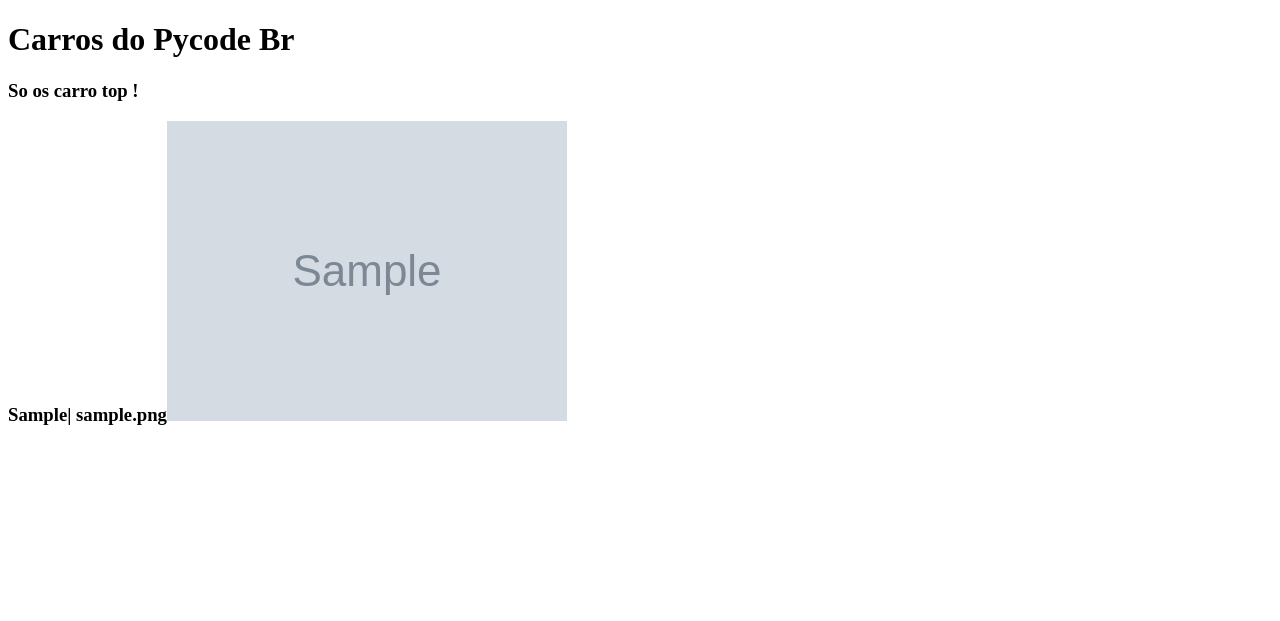
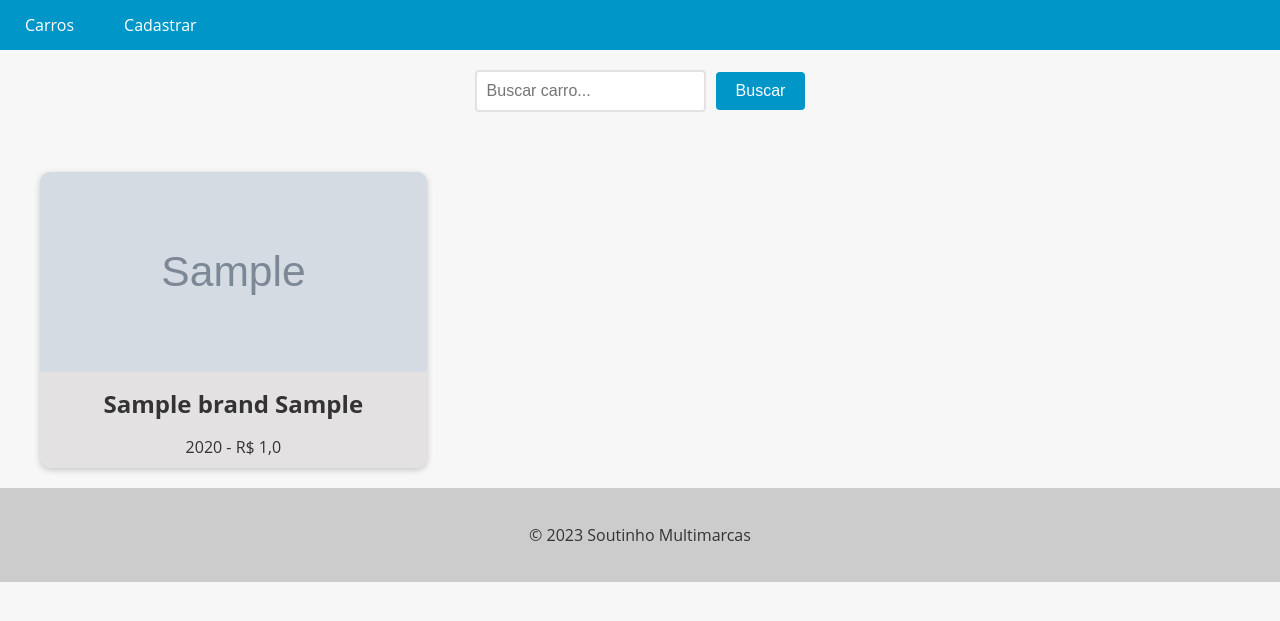
Before and after one commit to GabrielSouto19/Django_M, a Django app: page /cars/ in a window 1280 px wide. Shown: the top 621 px of the page. Run offline with Django 5.2, Linux system fonts and the light colour scheme; tables that the repository leaves empty hold one stand-in row (values such as "Sample post"); grey boxes marked "Sample" are stand-in pictures.

Commit message:
forms no django

```diff
--- a/Carros/app/settings.py
+++ b/Carros/app/settings.py
@@ -56,7 +56,7 @@ ROOT_URLCONF = 'app.urls'
 TEMPLATES = [
     {
         'BACKEND': 'django.template.backends.django.DjangoTemplates',
-        'DIRS': [],
+        'DIRS': ['app/templates'],
         'APP_DIRS': True,
         'OPTIONS': {
             'context_processors': [
@@ -125,4 +125,4 @@ STATIC_URL = 'static/'
 DEFAULT_AUTO_FIELD = 'django.db.models.BigAutoField'
 
 MEDIA_ROOT = os.path.join(BASE_DIR,"media")
-MEDIA_URL = "/media/"
+MEDIA_URL = "media/"
--- /dev/null
+++ b/Carros/app/templates/base.html
@@ -0,0 +1,90 @@
+<!DOCTYPE html>
+<html lang="pt-br">
+<head>
+  <meta charset="UTF-8">
+  <meta name="viewport" content="width=device-width, initial-scale=1.0">
+  <title>{% block title %}{% endblock %}</title>
+  <style>
+    body {
+        font-family: 'Open Sans', sans-serif;
+        background-color: #f7f7f7;
+        color: #333;
+        margin: 0;
+        padding: 0;
+    }
+
+    header {
+        background-color: #0096c7;
+        color: #fff;
+        text-align: center;
+    }
+
+    footer {
+        background-color: #ccc;
+        color: #333;
+        padding: 20px;
+        text-align: center;
+    }
+
+    nav {
+        background-color: #0096c7;
+        color: #fff;
+        height: 50px;
+        display: flex;
+        justify-content: space-between;
+        align-items: center;
+    }
+
+    nav ul {
+        list-style: none;
+        margin: 0;
+        padding: 0;
+        display: flex;
+    }
+
+    nav ul li {
+        margin: 0 10px;
+    }
+
+    nav ul li a {
+        color: #fff;
+        text-decoration: none;
+        font-size: 16px;
+        padding: 15px;
+        transition: all 0.3s ease;
+    }
+
+    nav ul li a:hover {
+        background-color: #32bbe8;
+    }
+
+    nav ul li.active a {
+        background-color: #666;
+    }
+
+    nav ul li.active a:hover {
+        background-color: #999;
+    }
+
+  </style>
+</head>
+<body>
+  <header>
+    <nav>
+      <ul>
+        <li><a href="{% url 'cars_list' %}">Carros</a></li>
+        <li><a href="{% url 'new_car' %}">Cadastrar</a></li>
+      </ul>
+    </nav>
+  </header>
+
+  <main>
+    {% block content %}
+    {% endblock %}
+  </main>
+
+  <footer>
+    <p>&copy; 2023 Soutinho Multimarcas</p>
+  </footer>
+</body>
+</html>
--- a/Carros/app/urls.py
+++ b/Carros/app/urls.py
@@ -10,5 +10,6 @@ from cars import views
 
 urlpatterns = [
     path('admin/', admin.site.urls),
-    path('cars/',view=views.show_cars),
+    path('cars/',view=views.show_cars,name="cars_list"),
+    path('new_car/',view=views.new_car,name="new_car"),
 ]+ static(settings.MEDIA_URL,document_root=settings.MEDIA_ROOT)
--- a/Carros/cars/templates/cars.html
+++ b/Carros/cars/templates/cars.html
@@ -1,19 +1,114 @@
-<!DOCTYPE html>
-<html lang="pt-br">
-<head>
-    <meta charset="UTF-8">
-    <meta name="viewport" content="width=device-width, initial-scale=1.0">
-    <title>Treinando Django</title>
-</head>
-<body>
-    <h1>Carros do Pycode Br</h1>
-    <h3>So os carro top !</h3>
-    {%block content%}
-    {% for x in lista_carros %}
-        <h3>{{x.model}}|{{x.brand}} {{x.photo}}<img src="../Carros/media/{{x.photo}}" alt="carro"></h3>
-    {% endfor %}
-    {% endblock %}
+{% extends "base.html" %}
 
+{% block content %}
+  <style>
+    .car-grid {
+      display: grid;
+      grid-template-columns: repeat(3, 1fr);
+      gap: 20px;
+      margin: 0 auto;
+      max-width: 1200px;
+      padding: 20px;
+    }
 
-</body>
-</html>
+    .car-card {
+      background-color: #e3e1e1;
+      box-shadow: 0 2px 6px rgba(0, 0, 0, 0.2);
+      border-radius: 10px;
+      overflow: hidden;
+      text-align: center;
+      transition: all 0.3s ease;
+    }
+
+    .car-card:hover {
+        cursor: pointer;
+        box-shadow: 0 4px 10px rgba(0, 0, 0, 0.4);
+        transform: translateY(-2px);
+    }
+
+    .car-card img {
+      width: 100%;
+      height: 200px;
+      object-fit: cover;
+    }
+
+    .car-card h3 {
+        font-size: 20px;
+        margin-top: 10px;
+        margin-bottom: 5px;
+    }
+
+    .car-card h2 {
+      font-size: 1.5rem;
+      margin: 10px;
+    }
+
+    .car-card p {
+      font-size: 1rem;
+      margin-bottom: 10px;
+    }
+
+    @media (max-width: 768px) {
+      .car-grid {
+        grid-template-columns: repeat(2, 1fr);
+      }
+    }
+
+    form {
+        display: flex;
+        justify-content: center;
+        align-items: center;
+        margin-bottom: 20px;
+        text-align: center;
+        padding: 20px;
+    }
+
+    input[type="text"] {
+        padding: 10px;
+        font-size: 16px;
+        border: 2px solid #e3e1e1;
+        border-radius: 4px;
+        margin-right: 10px;
+        transition: border-bottom-color 0.3s ease-in-out;
+    }
+
+    input[type="text"]:focus {
+        outline: none;
+        border-bottom-color: #e3e1e1;
+    }
+
+    button[type="submit"] {
+        background-color: #0096c7;
+        color: #fff;
+        border: none;
+        padding: 10px 20px;
+        font-size: 16px;
+        border-radius: 4px;
+        cursor: pointer;
+        transition: background-color 0.3s ease-in-out;
+    }
+
+    button[type="submit"]:hover {
+        background-color: #108eb8;
+    }
+  </style>
+
+  <form method="GET" action="{% url 'cars_list' %}">
+    <input type="text" name="search" placeholder="Buscar carro...">
+    <button type="submit">Buscar</button>
+  </form>
+
+  <div class="car-grid">
+    {% if cars %}
+      {% for car in cars %}
+        <div class="car-card">
+          <img src="{{ car.photo.url }}" alt="{{ car.model }} - {{ car.brand }}">
+          <h2>{{ car.brand }} {{ car.model }}</h2>
+          <p>{{ car.factory_year }} - R$ {{ car.value }}</p>
+        </div>
+      {% endfor %}
+    {% else %}
+      <p class="no-results">Nenhum carro encontrado.</p>
+    {% endif %}
+  </div>
+{% endblock %}
--- a/Carros/cars/views.py
+++ b/Carros/cars/views.py
@@ -1,11 +1,34 @@
-from django.shortcuts import render
+from django.shortcuts import render,redirect
 from .models import Car
-
+from .forms import CarForm
 
 # Create your views here.
 def show_cars(request):
-    lista_carros = Car.objects.all().values()
+    cars = Car.objects.all().order_by("model")
+    search = request.GET.get("search")
+
+    if search:# somente verifica se ela não esta vazia
+        cars = Car.objects.filter(model__icontains=search)# o underline duplo possibilita a navegação entre tabelas do django
+        print(cars)
+
+
     context = {
-        "lista_carros":lista_carros
+        "cars":cars
     }
     return render(request,'cars.html',context=context)
+
+
+
+def new_car(request):
+    if request.method == "POST":
+        new_car_form = CarForm(request.POST,request.FILES)
+        if new_car_form.is_valid():
+            new_car_form.save()
+            return redirect('cars_list')
+
+    else:
+        new_car_form = CarForm()
+        context = {
+            "new_car_form":new_car_form
+        }
+        return render(request,"new_car.html",context)
```
Also changed, not shown: Carros/cars/forms.py (added, +26 -0 lines), Carros/cars/templates/new_car.html (added, +15 -0 lines), Carros/media/cars/capa-mulher.png (added), Carros/media/cars/chevett.jpeg (added), Carros/media/cars/fusca.jpeg (added), Carros/media/cars/uno_de_firma.jpeg (added).
